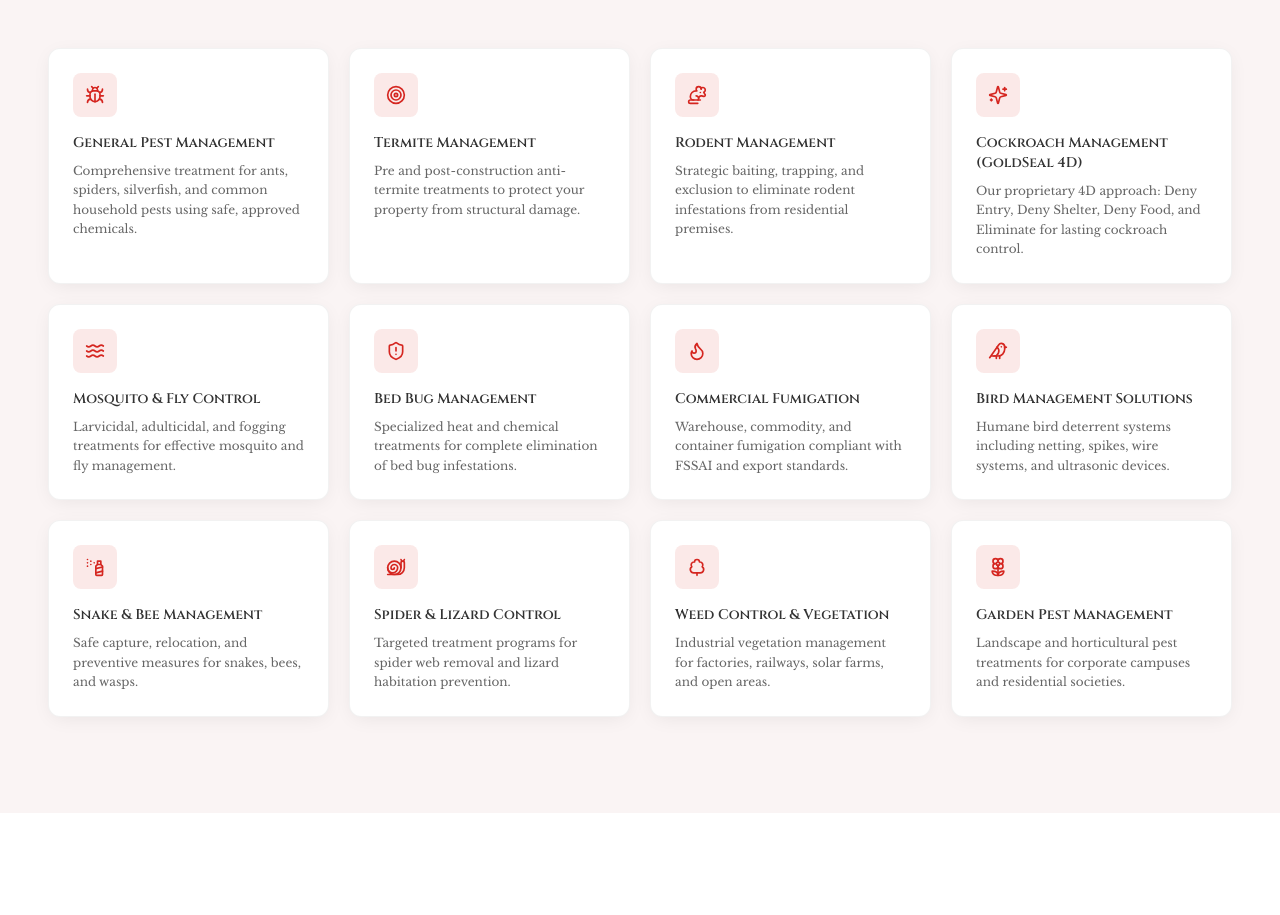
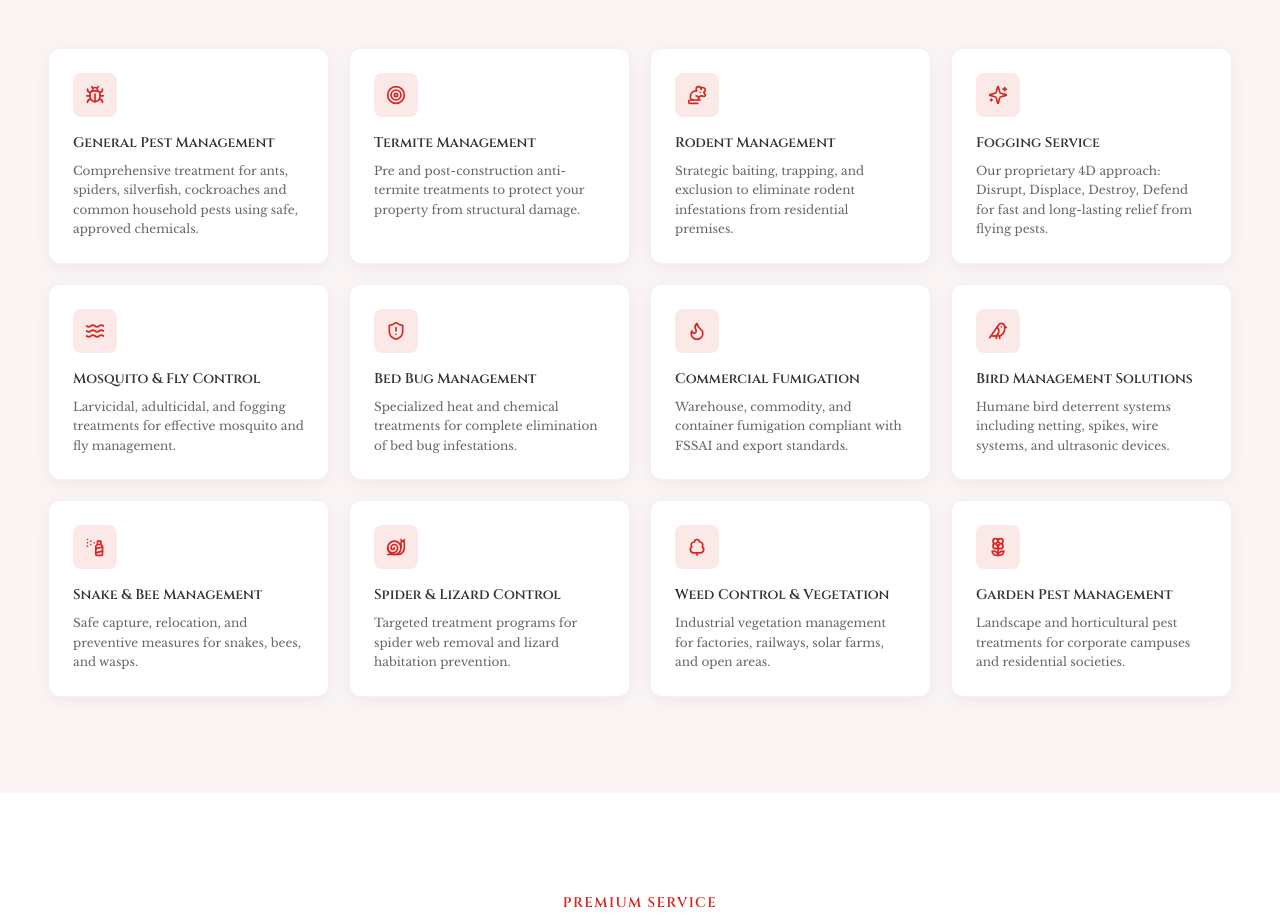
Before and after one commit to TheRDGroupOfIndustries/PREEMIUM-Pest-Management-Services-Pvt.-Ltd, a React (Vite) app: page / in a window 1280 px wide. Shown: the part 2420-3335 px from the top of the page. Built offline with nearby package versions, Linux system fonts and the light colour scheme; the HTML template or start-up script is replaced by a standard one.

Commit message:
feat: Update general pest management description to include cockroaches and replace cockroach management service with a new fogging service.

```diff
--- a/src/data/servicesData.ts
+++ b/src/data/servicesData.ts
@@ -20,7 +20,7 @@ export const servicesData: ServiceData[] = [
         id: "general-pest-management",
         title: "General Pest Management",
         icon: Bug,
-        shortDesc: "Comprehensive treatment for ants, spiders, silverfish, and common household pests using safe, approved chemicals.",
+        shortDesc: "Comprehensive treatment for ants, spiders, silverfish, cockroaches and common household pests using safe, approved chemicals.",
         category: "Both",
         content: [
             "Our General Pest Management service is designed to provide comprehensive, year-round protection against common household and commercial pests. We understand that a minor pest sighting can quickly escalate into a massive infestation, jeopardizing the health and safety of your environment.",
@@ -74,22 +74,22 @@ export const servicesData: ServiceData[] = [
         ]
     },
     {
-        id: "cockroach-management",
-        title: "Cockroach Management (GoldSeal 4D)",
+        id: "fogging-service",
+        title: "Fogging Service",
         icon: Sparkles,
-        shortDesc: "Our proprietary 4D approach: Deny Entry, Deny Shelter, Deny Food, and Eliminate for lasting cockroach control.",
+        shortDesc: "Our proprietary 4D approach: Disrupt, Displace, Destroy, Defend for fast and long-lasting relief from flying pests.",
         category: "Both",
         content: [
-            "Cockroaches are resilient survivors that breed rapidly and spread diseases like Salmonella and Gastroenteritis. Traditional chemical sprays are often ineffective against deep-rooted infestations. This is where our proprietary GoldSeal 4D approach makes the difference.",
-            "Our strategy is built on four pillars: Deny Entry, Deny Shelter, Deny Food, and Eliminate. We go beyond simple extermination by using advanced gel baits that cockroaches carry back to their nests, creating a cascading effect that wipes out the entire colony.",
-            "Coupled with deep-cleaning recommendations and the application of targeted Insect Growth Regulators (IGRs) to disrupt their breeding cycle, our cockroach management service guarantees a hygienic, roach-free environment for both kitchens and commercial food processing areas."
+            "Flying insects such as mosquitoes, flies, and gnats are more than just a nuisance—they are carriers of serious diseases like Dengue, Malaria, and Chikungunya. Conventional sprays provide only temporary relief and fail to address insects hiding in hard-to-reach areas. This is where our advanced fogging service delivers superior results.",
+            "Our approach is built on four powerful pillars: Disrupt breeding and resting zones, Displace insects from concealed spaces, Destroy active adult populations, and Defend the area against reinfestation. Using ultra-low volume (ULV) fogging technology, we disperse fine mist particles that penetrate cracks, drains, vegetation, and enclosed spaces where insects thrive.",
+            "The treatment is complemented by residual solutions that remain effective even after fogging, along with expert guidance on environmental hygiene and moisture control. Ideal for residential complexes, commercial spaces, warehouses, healthcare facilities, and outdoor areas, our fogging service ensures a safer, cleaner, and insect-free environment with rapid, visible results."
         ],
         benefits: [
-            "Advanced gel baiting technology for deep colony eradication",
-            "Application of Insect Growth Regulators (IGR) to stop breeding",
-            "Crack and crevice treatments to deny shelter",
-            "Safe for use in sensitive areas like kitchens and pantries",
-            "Zero disruption to your daily routine (no need to empty cabinets)"
+            "Ultra-low volume (ULV) fogging for total penetration of hidden spaces",
+            "Proprietary 4D approach: Disrupt, Displace, Destroy, and Defend",
+            "Rapid eradication of mosquitoes, flies, and other disease-carrying insects",
+            "Complementary application of residual solutions for extended protection",
+            "Expert advice on moisture control and hygiene to prevent reinfestation"
         ]
     },
     {
```
